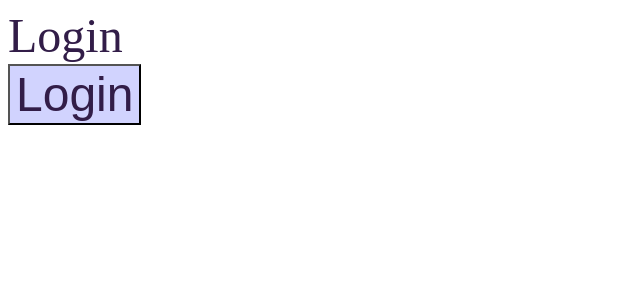
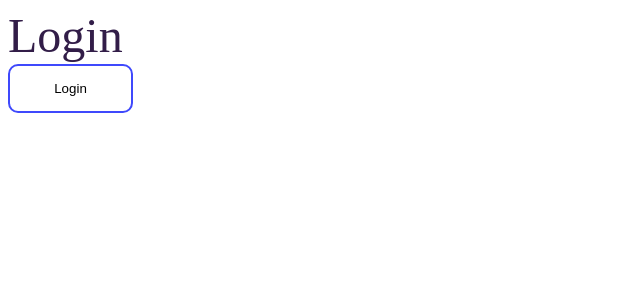
Before and after one commit to CaltonDev/calton-front-v3, a React (Create React App) app: page /login in a window 1280 px wide. Shown: the top 300 px of the page, without its empty margins (0-640 px from the left). Built offline with nearby package versions, Linux system fonts and the light colour scheme.

Commit message:
Fix: first version btn

```diff
--- a/src/components/Button/Button.module.scss
+++ b/src/components/Button/Button.module.scss
@@ -1,42 +1,38 @@
 @import '@Style/app';
 
-@each $headline, $styles in map-get($typography, headline) {
-  @each $weight, $fontWeight in map-get($styles, fontWeight) {
-    // Handle when specific colors are available
-    @if map-has-key($styles, 'color') {
-      @each $colorName, $colorValue in map-get($styles, color) {
-        .#{$headline}-#{$weight}-#{$colorName} {
-          font-size: parse_typography(headline, $headline, fontSize);
-          font-weight: $fontWeight;
-          color: parse_typography(headline, $headline, color, $colorName);
-          line-height: parse_typography(headline, $headline, lineHeight, $colorName);;
-          margin: 0;
-          margin-block: 0;
-          margin-inline: 0;
-        }
-      }
-    } @else {
-      // Handle when no specific colors are defined; use default colors
-      @each $colorName, $colorValue in $default-colors {
-        .#{$headline}-#{$weight}-#{$colorName} {
-          font-size: parse_typography(headline, $headline, fontSize);
-          font-weight: $fontWeight;
-          color: $colorValue; // Use value directly from default colors
-          line-height: parse_typography(headline, $headline, lineHeight, $colorName);
-          margin: 0;
-          margin-block: 0;
-          margin-inline: 0;
-        }
-      }
-    }
-    .#{$headline}-#{$weight}-italic {
-      font-style: italic;
-    }
-    .#{$headline}-#{$weight}-underline {
-      text-decoration: underline;
-    }
-    .#{$headline}-#{$weight}-uppercase {
-      text-transform: uppercase;
-    }
+.button {
+  display: map-get($button, display);
+  flex-direction: map-get($button, flex-direction);
+  justify-content: map-get($button, justify-content);
+  align-items: map-get($button, align-items);
+  padding: map-get($button, padding);
+  gap: map-get($button, gap);
+  background: map-get($button, background);
+  border-radius: map-get($button, border-radius);
+
+  &.small {
+    width: map-deep-get($button, size, small, width);
+  }
+
+  &.medium {
+    width: map-deep-get($button, size, medium, width);
+  }
+
+  &.large {
+    width: map-deep-get($button, size, large, width);
+  }
+
+  &.solid {
+    // Solid variant styles (if any specific styles are needed)
+  }
+
+  &.outline {
+    background: map-deep-get($button, variant, outline, background);
+    border: map-deep-get($button, variant, outline, border);
+  }
+
+  &.ghost {
+    background: map-deep-get($button, variant, ghost, background);
+    border: map-deep-get($button, variant, ghost, border);
   }
 }
--- a/src/components/Button/Button.tsx
+++ b/src/components/Button/Button.tsx
@@ -1,34 +1,30 @@
-import { createElement } from 'react'
-import styles from './typography.module.scss'
+import styles from './Button.module.scss'
 import { ButtonProps } from './Button.interface'
+import React from 'react'
 
 const Button = ({
     size,
-    weight,
-    color = 'primary',
-    italic,
-    underline,
-    uppercase,
+    disabled = false,
+    isLoading = false,
+    arrowPlacement = 'none',
+    variant = 'solid',
+    onClick,
     children,
 }: ButtonProps) => {
-    let className = styles[`${size}-${weight}-${color}`]
+    const variantClass = variant ? styles[variant] : ''
+    const sizeClass = size ? styles[size] : ''
 
-    if (italic) className += ` ${styles[`${size}-${weight}-italic`]}`
-    if (underline) className += ` ${styles[`${size}-${weight}-underline`]}`
-    if (uppercase) className += ` ${styles[`${size}-${weight}-uppercase`]}`
-
-    const headingMap = {
-        h1: 'h1',
-        h2: 'h2',
-        h3: 'h3',
-        h4: 'h4',
-        h5: 'h5',
-        h6: 'h6',
-    }
-
-    const HeadingTag = headingMap[size as keyof typeof headingMap] || 'p'
-
-    return createElement(HeadingTag, { className }, children)
+    return (
+        <>
+            <button
+                className={`${styles.button} ${variantClass} ${sizeClass}`}
+                disabled={disabled}
+                onClick={onClick}
+            >
+                {children}
+            </button>
+        </>
+    )
 }
 
 export default Button
--- a/src/pages/Login/Login.tsx
+++ b/src/pages/Login/Login.tsx
@@ -4,6 +4,7 @@ import { useDispatch } from 'react-redux'
 import React from 'react'
 import styles from './Login.module.scss'
 import Typography from '../../components/Typography/Typography'
+import Button from '../../components/Button/Button'
 
 function Login() {
     const navigate = useNavigate()
@@ -20,13 +21,13 @@ function Login() {
                 Login
             </Typography>
 
-            <button
-                className={styles.buttonColor}
-                type={'button'}
+            <Button
+                size={'large'}
+                variant={'outline'}
                 onClick={performLoginAndRedirect}
             >
                 Login
-            </button>
+            </Button>
         </div>
     )
 }
--- a/src/style/_functions.scss
+++ b/src/style/_functions.scss
@@ -31,3 +31,11 @@
 
   @return $property-value;
 }
+
+@function map-deep-get($map, $keys...) {
+  $value: $map;
+  @each $key in $keys {
+    $value: map-get($value, $key);
+  }
+  @return $value;
+}
--- a/src/style/_variables.scss
+++ b/src/style/_variables.scss
@@ -105,3 +105,36 @@ $typography: (
                 ),
         ),
 );
+
+$button: (
+        display: flex,
+        flex-direction: row,
+        justify-content: center,
+        align-items: center,
+        padding: 15px 33px,
+        gap: 10px,
+        background: #3F49FC,
+        border-radius: 10px,
+        size: (
+                small: (
+                        width: 42px,
+                ),
+                medium: (
+                        width: 84px,
+                ),
+                large: (
+                        width: 125px,
+                ),
+        ),
+        variant: (
+                solid: (),
+                outline: (
+                        background: none,
+                        border: 2px #3F49FC solid
+                ),
+                ghost: (
+                        border: none,
+                        background: none
+                ),
+        )
+);
```
Also changed, not shown: src/components/Button/Button.interface.ts (+7 -15 lines).
